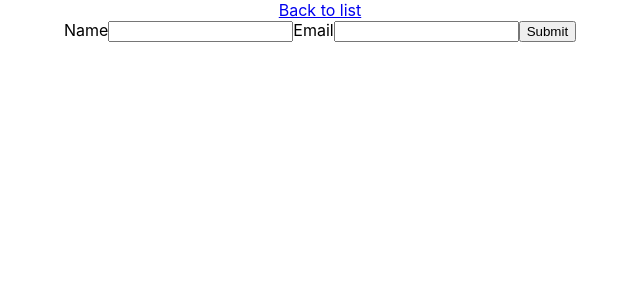
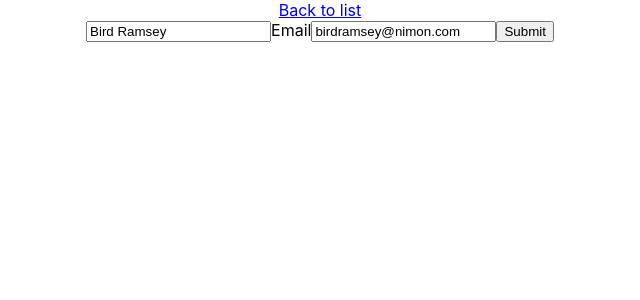
Before and after one commit to karolszym22/FRONT-END-TASK, a React (Create React App) app: page /interns/1 in a window 1280 px wide. Shown: the top 300 px of the page, without its empty margins (320-960 px from the left). Built offline with nearby package versions, Linux system fonts and the light colour scheme; data requests are answered from the project's data file.

Commit message:
Function that gets a person using its id

```diff
--- a/src/EditIntern.jsx
+++ b/src/EditIntern.jsx
@@ -1,23 +1,27 @@
-import React, { useEffect } from 'react';
+import React, { useEffect, useState } from 'react';
 import { useParams } from 'react-router';
 import { NavLink } from 'react-router-dom';
 
 const EditIntern = () => {
     const { id } = useParams();
-
+    const [intern, setIntern] = useState(0);
     useEffect(() => {
-        //TODO: get intern from REST api http://localhost:3001/interns/:id
-        console.log(`I want to get intern with id: ${id}!`)
+        const fetchInterns = async () => {
+            const response = await fetch(`http://localhost:3001/interns/${id}`);
+            const intern = await response.json();
+            setIntern(intern)
+        }
+        fetchInterns();
     }, [id]);
 
     return (
         <div>
             <NavLink to="/">Back to list </NavLink>
             <form>
-                <label>Name</label>
-                <input type="text" name="name" />
+                <label></label>
+                <input type="text" name="name" value={intern.name}  />
                 <label>Email</label>
-                <input type="text" name="email" />
+                <input type="text" name="email" value={intern.email} />
 
                 <input type="submit" value="Submit" />
             </form>
```
